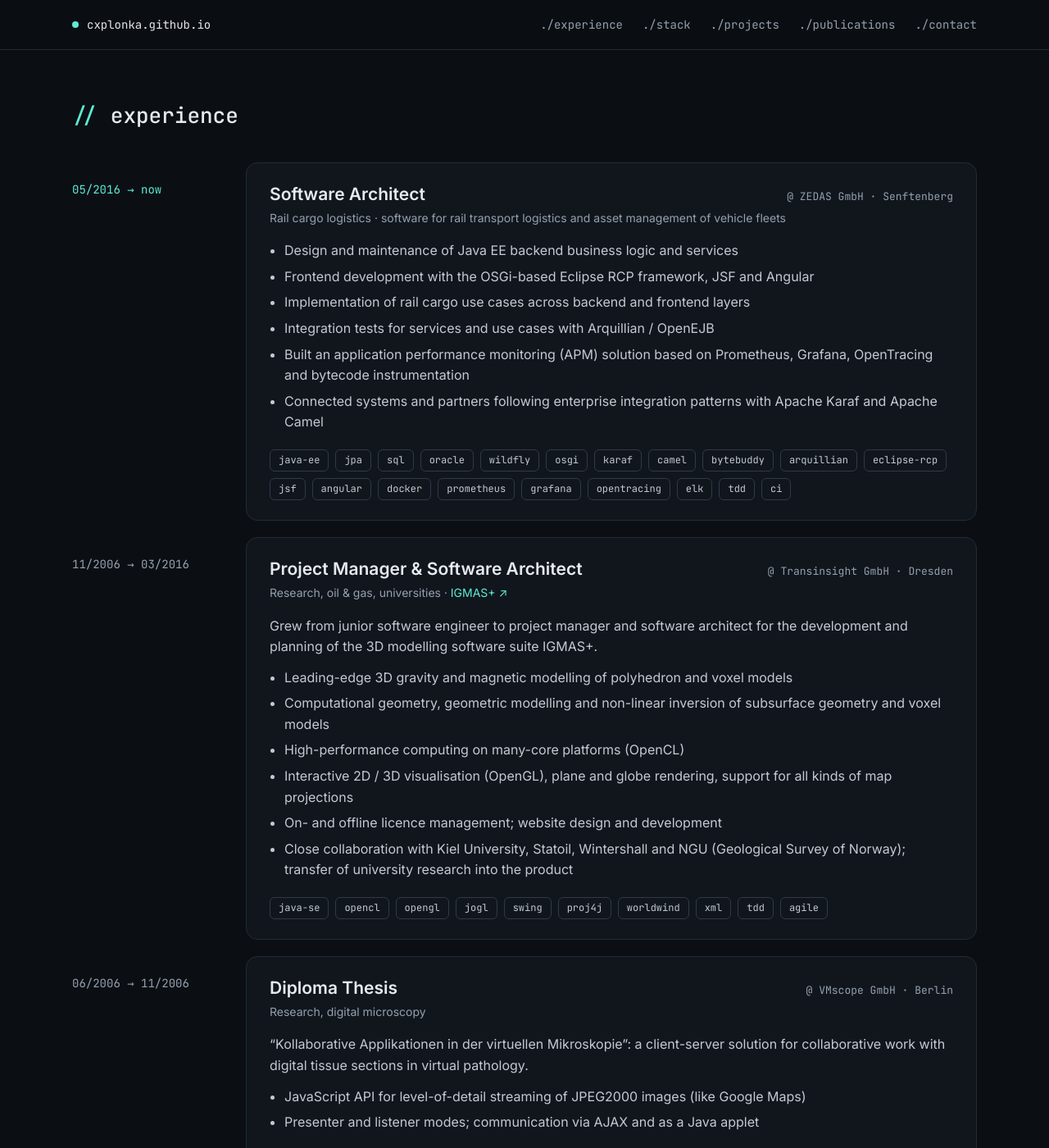
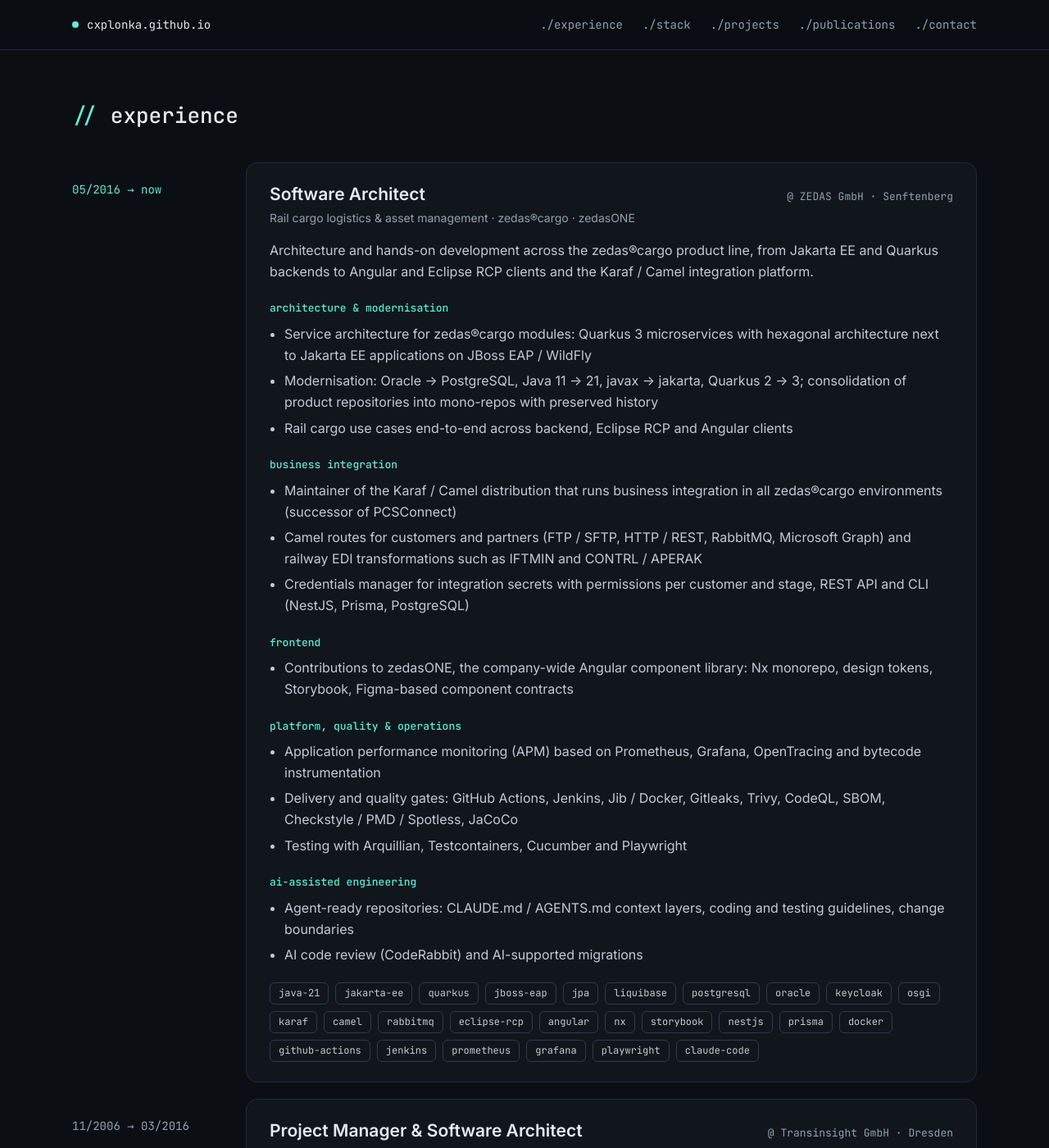
Before and after one commit to cxplonka/cxplonka.github.io, a Jekyll site: the page built from index.html, in a window 1280 px wide and 1400 px high, scrolled down 865 px. Shown: the whole window at 82% size. Built offline with Jekyll 4.4.1, drawn with Linux system fonts in a browser that asks for light colours.

Commit message:
Expand current Software Architect role at ZEDAS

```diff
--- a/_includes/experience.html
+++ b/_includes/experience.html
@@ -9,17 +9,43 @@
           <h3 class="job-title">Software Architect</h3>
           <p class="job-company">@ ZEDAS GmbH · Senftenberg</p>
         </div>
-        <p class="job-sector">Rail cargo logistics · software for rail transport logistics and asset management of vehicle fleets</p>
+        <p class="job-sector">Rail cargo logistics &amp; asset management · zedas®cargo · zedasONE</p>
+        <p>Architecture and hands-on development across the zedas®cargo product line, from Jakarta EE and Quarkus backends to Angular and Eclipse RCP clients and the Karaf / Camel integration platform.</p>
+
+        <h4 class="job-group">architecture &amp; modernisation</h4>
         <ul class="bullets">
-          <li>Design and maintenance of Java EE backend business logic and services</li>
-          <li>Frontend development with the OSGi-based Eclipse RCP framework, JSF and Angular</li>
-          <li>Implementation of rail cargo use cases across backend and frontend layers</li>
-          <li>Integration tests for services and use cases with Arquillian / OpenEJB</li>
-          <li>Built an application performance monitoring (APM) solution based on Prometheus, Grafana, OpenTracing and bytecode instrumentation</li>
-          <li>Connected systems and partners following enterprise integration patterns with Apache Karaf and Apache Camel</li>
+          <li>Service architecture for zedas®cargo modules: Quarkus 3 microservices with hexagonal architecture next to Jakarta EE applications on JBoss EAP / WildFly</li>
+          <li>Modernisation: Oracle → PostgreSQL, Java 11 → 21, javax → jakarta, Quarkus 2 → 3; consolidation of product repositories into mono-repos with preserved history</li>
+          <li>Rail cargo use cases end-to-end across backend, Eclipse RCP and Angular clients</li>
         </ul>
+
+        <h4 class="job-group">business integration</h4>
+        <ul class="bullets">
+          <li>Maintainer of the Karaf / Camel distribution that runs business integration in all zedas®cargo environments (successor of PCSConnect)</li>
+          <li>Camel routes for customers and partners (FTP / SFTP, HTTP / REST, RabbitMQ, Microsoft Graph) and railway EDI transformations such as IFTMIN and CONTRL / APERAK</li>
+          <li>Credentials manager for integration secrets with permissions per customer and stage, REST API and CLI (NestJS, Prisma, PostgreSQL)</li>
+        </ul>
+
+        <h4 class="job-group">frontend</h4>
+        <ul class="bullets">
+          <li>Contributions to zedasONE, the company-wide Angular component library: Nx monorepo, design tokens, Storybook, Figma-based component contracts</li>
+        </ul>
+
+        <h4 class="job-group">platform, quality &amp; operations</h4>
+        <ul class="bullets">
+          <li>Application performance monitoring (APM) based on Prometheus, Grafana, OpenTracing and bytecode instrumentation</li>
+          <li>Delivery and quality gates: GitHub Actions, Jenkins, Jib / Docker, Gitleaks, Trivy, CodeQL, SBOM, Checkstyle / PMD / Spotless, JaCoCo</li>
+          <li>Testing with Arquillian, Testcontainers, Cucumber and Playwright</li>
+        </ul>
+
+        <h4 class="job-group">ai-assisted engineering</h4>
+        <ul class="bullets">
+          <li>Agent-ready repositories: CLAUDE.md / AGENTS.md context layers, coding and testing guidelines, change boundaries</li>
+          <li>AI code review (CodeRabbit) and AI-supported migrations</li>
+        </ul>
+
         <ul class="tags" aria-label="Technologies">
-          <li>java-ee</li><li>jpa</li><li>sql</li><li>oracle</li><li>wildfly</li><li>osgi</li><li>karaf</li><li>camel</li><li>bytebuddy</li><li>arquillian</li><li>eclipse-rcp</li><li>jsf</li><li>angular</li><li>docker</li><li>prometheus</li><li>grafana</li><li>opentracing</li><li>elk</li><li>tdd</li><li>ci</li>
+          <li>java-21</li><li>jakarta-ee</li><li>quarkus</li><li>jboss-eap</li><li>jpa</li><li>liquibase</li><li>postgresql</li><li>oracle</li><li>keycloak</li><li>osgi</li><li>karaf</li><li>camel</li><li>rabbitmq</li><li>eclipse-rcp</li><li>angular</li><li>nx</li><li>storybook</li><li>nestjs</li><li>prisma</li><li>docker</li><li>github-actions</li><li>jenkins</li><li>prometheus</li><li>grafana</li><li>playwright</li><li>claude-code</li>
         </ul>
       </div>
     </article>
--- a/assets/css/cv.css
+++ b/assets/css/cv.css
@@ -152,6 +152,7 @@
 .job-card p { color: var(--text-2); }
 .job-card .job-sector, .job-card .job-company { color: var(--muted); }
 .job-card .job-text { margin: 12px 0 0; }
+.job-group { margin: 22px 0 8px; font-family: var(--mono); font-size: 13px; font-weight: 500; color: var(--accent); }
 .bullets { margin: 0; padding-left: 18px; display: flex; flex-direction: column; gap: 6px; color: var(--text-2); }
 .tags { display: flex; flex-wrap: wrap; gap: 8px; margin: 20px 0 0; padding: 0; list-style: none; font-family: var(--mono); font-size: 12px; color: var(--text-2); }
 .tags li { padding: 3px 10px; border: 1px solid var(--border-strong); border-radius: 6px; }
```
